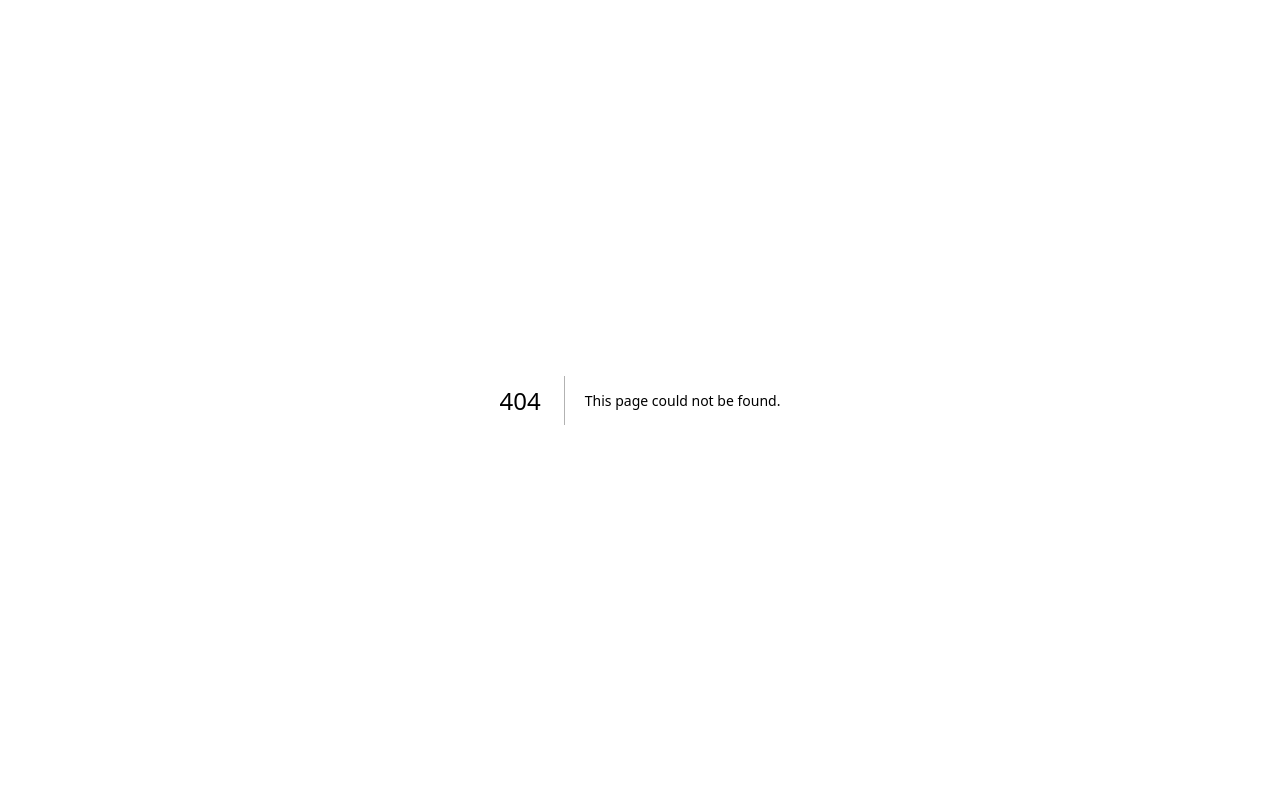
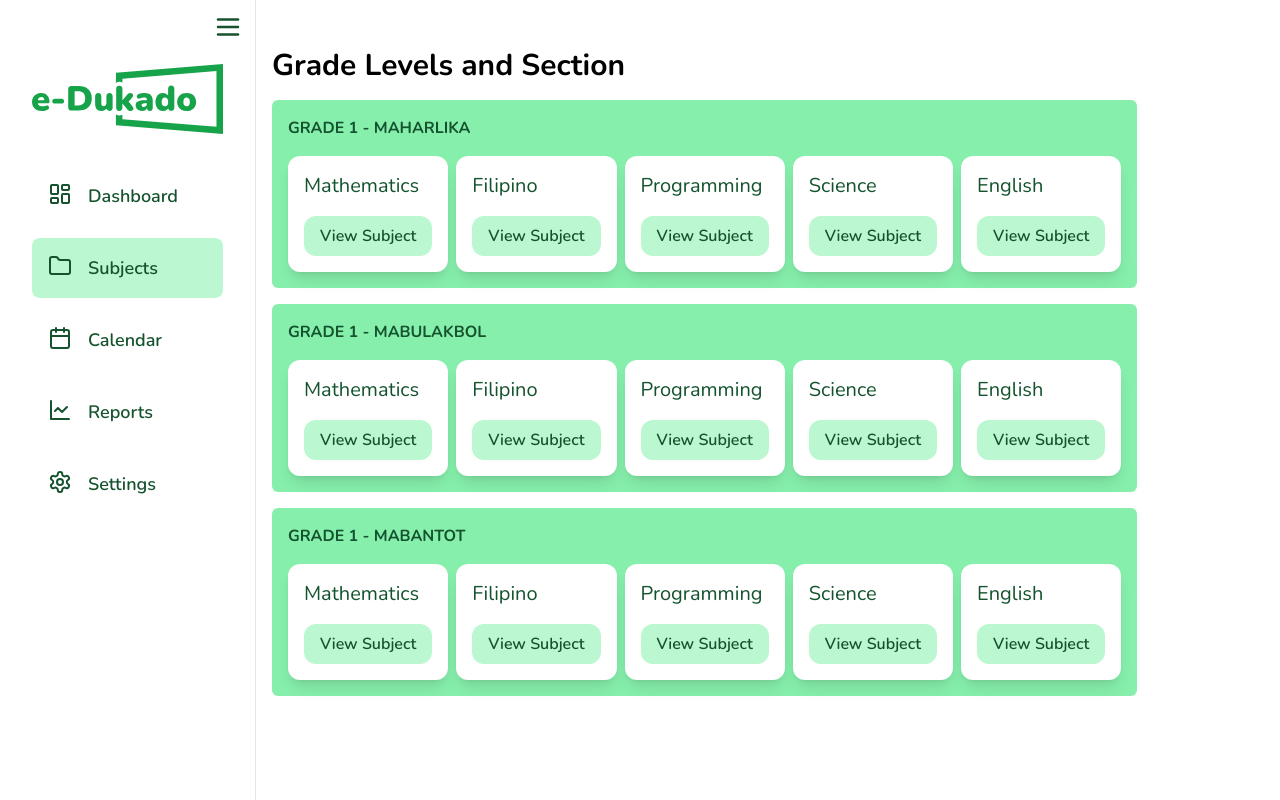
Before and after one commit to Sievoncoldblade/e-dukado, a Next.js app: page /teacher/dashboard/subjects in a window 1280 px wide. Before the commit this address had no page. Built offline with nearby package versions, Linux system fonts and the light colour scheme; no server answers.

Commit message:
added teacher page folder

```diff
--- a/app/dashboard/subjects/page.tsx
+++ /dev/null
@@ -1,58 +0,0 @@
-"use client";
-import React from "react";
-import ProfileBar from "@/components/ProfileBar";
-import { useCollapseContext } from "@/components/provider/collapseProvider";
-import { ArrowRight } from "lucide-react";
-import Link from "next/link";
-import SubjectBox from "@/components/SubjectBox";
-
-const Subjects = () => {
-  const [collapse, setCollapse] = useCollapseContext();
-
-  return (
-    <div>
-      <ProfileBar />
-      <div className='flex flex-col gap-4 mt-8'>
-        <h1 className='text-lg md:text-3xl font-bold '>Grade Levels and Section</h1>
-        <div className='w-fit p-4 bg-green-300 text-green-900 dark:bg-green-600 dark:text-white rounded-md transition-colors flex flex-col gap-4'>
-          <Link href='/dashboard/subjects' className='flex gap-2 font-bold'>
-            GRADE 1 - MAHARLIKA
-          </Link>
-          <div className='grid grid-cols-2 md:grid-cols-4 lg:grid-cols-5 gap-2'>
-            <SubjectBox subject='Mathematics' subjectLink='/dashboard/subject-test' />
-            <SubjectBox subject='Filipino' subjectLink='/dashboard/subject-test' />
-            <SubjectBox subject='Programming' subjectLink='/dashboard/subject-test' />
-            <SubjectBox subject='Science' subjectLink='/dashboard/subject-test' />
-            <SubjectBox subject='English' subjectLink='/dashboard/subject-test' />
-          </div>
-        </div>
-        <div className='w-fit p-4 bg-green-300 text-green-900 dark:bg-green-600 dark:text-white rounded-md transition-colors flex flex-col gap-4'>
-          <Link href='/dashboard/subjects' className='flex gap-2 font-bold'>
-            GRADE 1 - MABULAKBOL
-          </Link>
-          <div className='grid grid-cols-2 md:grid-cols-4 lg:grid-cols-5 gap-2'>
-            <SubjectBox subject='Mathematics' subjectLink='/dashboard/subject-test' />
-            <SubjectBox subject='Filipino' subjectLink='/dashboard/subject-test' />
-            <SubjectBox subject='Programming' subjectLink='/dashboard/subject-test' />
-            <SubjectBox subject='Science' subjectLink='/dashboard/subject-test' />
-            <SubjectBox subject='English' subjectLink='/dashboard/subject-test' />
-          </div>
-        </div>
-        <div className='w-fit p-4 bg-green-300 text-green-900 dark:bg-green-600 dark:text-white rounded-md transition-colors flex flex-col gap-4'>
-          <Link href='/dashboard/subjects' className='flex gap-2 font-bold'>
-            GRADE 1 - MABANTOT
-          </Link>
-          <div className='grid grid-cols-2 md:grid-cols-4 lg:grid-cols-5 gap-2'>
-            <SubjectBox subject='Mathematics' subjectLink='/dashboard/subject-test' />
-            <SubjectBox subject='Filipino' subjectLink='/dashboard/subject-test' />
-            <SubjectBox subject='Programming' subjectLink='/dashboard/subject-test' />
-            <SubjectBox subject='Science' subjectLink='/dashboard/subject-test' />
-            <SubjectBox subject='English' subjectLink='/dashboard/subject-test' />
-          </div>
-        </div>
-      </div>
-    </div>
-  );
-};
-
-export default Subjects;
--- /dev/null
+++ b/app/teacher/dashboard/subjects/page.tsx
@@ -0,0 +1,58 @@
+"use client";
+import React from "react";
+import ProfileBar from "@/components/ProfileBar";
+import { useCollapseContext } from "@/components/provider/collapseProvider";
+import { ArrowRight } from "lucide-react";
+import Link from "next/link";
+import SubjectBox from "@/components/SubjectBox";
+
+const Subjects = () => {
+  const [collapse, setCollapse] = useCollapseContext();
+
+  return (
+    <div>
+      <ProfileBar />
+      <div className='flex flex-col gap-4 mt-8'>
+        <h1 className='text-lg md:text-3xl font-bold '>Grade Levels and Section</h1>
+        <div className='w-fit p-4 bg-green-300 text-green-900 dark:bg-green-600 dark:text-white rounded-md transition-colors flex flex-col gap-4'>
+          <Link href='/teacher/dashboard/subjects' className='flex gap-2 font-bold'>
+            GRADE 1 - MAHARLIKA
+          </Link>
+          <div className='grid grid-cols-2 md:grid-cols-4 lg:grid-cols-5 gap-2'>
+            <SubjectBox subject='Mathematics' subjectLink='/teacher/dashboard/subject-test' />
+            <SubjectBox subject='Filipino' subjectLink='/teacher/dashboard/subject-test' />
+            <SubjectBox subject='Programming' subjectLink='/teacher/dashboard/subject-test' />
+            <SubjectBox subject='Science' subjectLink='/teacher/dashboard/subject-test' />
+            <SubjectBox subject='English' subjectLink='/teacher/dashboard/subject-test' />
+          </div>
+        </div>
+        <div className='w-fit p-4 bg-green-300 text-green-900 dark:bg-green-600 dark:text-white rounded-md transition-colors flex flex-col gap-4'>
+          <Link href='/teacher/dashboard/subjects' className='flex gap-2 font-bold'>
+            GRADE 1 - MABULAKBOL
+          </Link>
+          <div className='grid grid-cols-2 md:grid-cols-4 lg:grid-cols-5 gap-2'>
+            <SubjectBox subject='Mathematics' subjectLink='/teacher/dashboard/subject-test' />
+            <SubjectBox subject='Filipino' subjectLink='/teacher/dashboard/subject-test' />
+            <SubjectBox subject='Programming' subjectLink='/teacher/dashboard/subject-test' />
+            <SubjectBox subject='Science' subjectLink='/teacher/dashboard/subject-test' />
+            <SubjectBox subject='English' subjectLink='/teacher/dashboard/subject-test' />
+          </div>
+        </div>
+        <div className='w-fit p-4 bg-green-300 text-green-900 dark:bg-green-600 dark:text-white rounded-md transition-colors flex flex-col gap-4'>
+          <Link href='/teacher/dashboard/subjects' className='flex gap-2 font-bold'>
+            GRADE 1 - MABANTOT
+          </Link>
+          <div className='grid grid-cols-2 md:grid-cols-4 lg:grid-cols-5 gap-2'>
+            <SubjectBox subject='Mathematics' subjectLink='/teacher/dashboard/subject-test' />
+            <SubjectBox subject='Filipino' subjectLink='/teacher/dashboard/subject-test' />
+            <SubjectBox subject='Programming' subjectLink='/teacher/dashboard/subject-test' />
+            <SubjectBox subject='Science' subjectLink='/teacher/dashboard/subject-test' />
+            <SubjectBox subject='English' subjectLink='/teacher/dashboard/subject-test' />
+          </div>
+        </div>
+      </div>
+    </div>
+  );
+};
+
+export default Subjects;
--- a/components/LoginForm.tsx
+++ b/components/LoginForm.tsx
@@ -21,7 +21,7 @@ const LoginForm = () => {
       email: data.email,
       password: data.password,
       redirect: true,
-      callbackUrl: "/dashboard",
+      callbackUrl: "/teacher/dashboard",
     });
 
     console.log(result);
--- a/components/QuickBits.tsx
+++ b/components/QuickBits.tsx
@@ -53,7 +53,7 @@ const QuickBits = () => {
         </div>
       </div>
       <div className='w-fit p-4 bg-green-300 text-green-900 dark:bg-green-600 dark:text-white rounded-md transition-colors flex flex-col gap-4'>
-        <Link href='/dashboard/subjects' className='flex gap-2 font-bold'>
+        <Link href='/teacher/dashboard/subjects' className='flex gap-2 font-bold'>
           VIEW ALL SUBJECTS <ArrowRight />
         </Link>
         <RecentSubjects />
--- /dev/null
+++ b/components/RecentSubjectBox.tsx
@@ -0,0 +1,20 @@
+import Link from "next/link";
+import React from "react";
+
+const RecentSubjectBox = ({ subject, subjectLink, gradeAndSection }: { subject: string; subjectLink: string; gradeAndSection: string }) => {
+  return (
+    <div className='max-w-fit select-none p-4 rounded-xl overflow-hidden shadow-lg bg-white dark:bg-green-200 text-green-900'>
+      <div className='flex flex-col gap-4 items-start'>
+        <div className='flex flex-col'>
+          <p className='text-xl'>{subject}</p>
+          <p className='text-sm'>{gradeAndSection}</p>
+        </div>
+        <Link href={subjectLink} className='rounded-xl px-4 py-2 bg-green-200 hover:bg-green-300 dark:bg-green-500 dark:hover:bg-green-400 font-semibold transition-colors'>
+          View Subject
+        </Link>
+      </div>
+    </div>
+  );
+};
+
+export default RecentSubjectBox;
--- a/components/Sidebar.tsx
+++ b/components/Sidebar.tsx
@@ -18,17 +18,17 @@ const Sidebar = () => {
     >
       <Menu className='absolute right-3 top-3 hover:cursor-pointer hidden lg:inline text-green-900' size={30} onClick={() => setCollapse(!collapse)} />
 
-      <Link href='/dashboard' className={`hidden ${collapse ? "lg:hidden" : "lg:block"}  mb-5`}>
+      <Link href='/teacher/dashboard' className={`hidden ${collapse ? "lg:hidden" : "lg:block"}  mb-5`}>
         <Logo className='fill-green-600' alt='logo' />
       </Link>
-      <SidebarItem href='/dashboard' text='Dashboard' icon='layout-dashboard' />
-      <SidebarItem href='/dashboard/subjects' text='Subjects' icon='folder' />
-      {/* <SidebarItem href='/dashboard/exams' text='Examinations' icon='pen-tool' />
-      <SidebarItem href='/dashboard/lessons' text='Lessons' icon='sticky-note' />
-      <SidebarItem href='/dashboard/activities' text='Activities' icon='clipboard' /> */}
-      <SidebarItem href='/dashboard/calendar' text='Calendar' icon='calendar' />
-      <SidebarItem href='/dashboard/reports' text='Reports' icon='line-chart' />
-      <SidebarItem href='/dashboard/settings' text='Settings' icon='settings' />
+      <SidebarItem href='/teacher/dashboard' text='Dashboard' icon='layout-dashboard' />
+      <SidebarItem href='/teacher/dashboard/subjects' text='Subjects' icon='folder' />
+      {/* <SidebarItem href='/teacher/dashboard/exams' text='Examinations' icon='pen-tool' />
+      <SidebarItem href='/teacher/dashboard/lessons' text='Lessons' icon='sticky-note' />
+      <SidebarItem href='/teacher/dashboard/activities' text='Activities' icon='clipboard' /> */}
+      <SidebarItem href='/teacher/dashboard/calendar' text='Calendar' icon='calendar' />
+      <SidebarItem href='/teacher/dashboard/reports' text='Reports' icon='line-chart' />
+      <SidebarItem href='/teacher/dashboard/settings' text='Settings' icon='settings' />
     </div>
   );
 };
--- a/middleware.ts
+++ b/middleware.ts
@@ -1,3 +1,3 @@
 export { default } from "next-auth/middleware";
 
-export const config = { matcher: ["/dashboard", "/dashboard/:path*"] };
+export const config = { matcher: ["/teacher", "/teacher/:path*", "/student", "/student/:path*"] };
```
Also changed, not shown: app/teacher/dashboard/calendar/page.tsx (renamed from app/dashboard/calendar/page.tsx), app/teacher/dashboard/layout.tsx (renamed from app/dashboard/layout.tsx), app/teacher/dashboard/page.tsx (renamed from app/dashboard/page.tsx), app/teacher/dashboard/settings/page.tsx (renamed from app/dashboard/settings/page.tsx), app/teacher/dashboard/subject-test/page.tsx (renamed from app/dashboard/subject-test/page.tsx).
